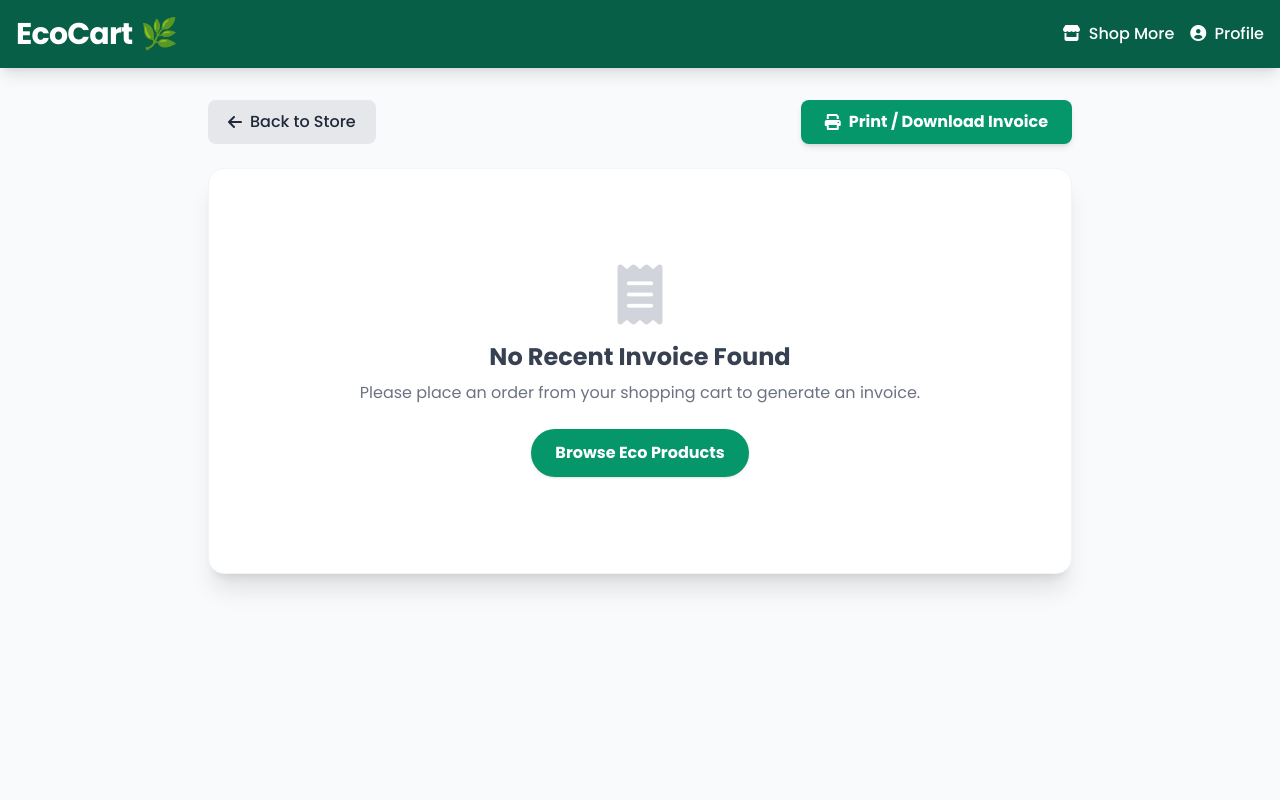
After one commit to ridakhan2811/EcoCart, a Django app: page /invoice/ in a window 1280 px wide. The commit adds this page. Run offline with Django 5.2, Linux system fonts and the light colour scheme; some libraries are stand-ins or nearby versions.

Commit message:
Fix cart state management, checkout order flow, invoice generation, and profile photo upload

```diff
--- a/ecocart/accounts/templates/accounts/wishlist.html
+++ b/ecocart/accounts/templates/accounts/wishlist.html
@@ -35,8 +35,8 @@
                     </a>
                     {% if user.is_authenticated %}
                         <a href="{% url 'accounts:profile' %}" class="flex items-center text-white text-lg hover:text-green-200 mr-4">
-                            <img src="{% if user.profile.profile_picture %}{{ user.profile.profile_picture.url }}{% else %}{% static 'products/images/placeholder.jpg' %}{% endif %}"
-                                 onerror="this.onerror=null; this.src='{% static 'products/images/placeholder.jpg' %}';"
+                            <img src="{% if user.profile_picture and user.profile_picture.name != 'default.jpg' %}{{ user.profile_picture.url }}{% else %}https://ui-avatars.com/api/?name={{ user.username }}&background=059669&color=fff{% endif %}"
+                                 onerror="this.onerror=null; this.src='https://ui-avatars.com/api/?name={{ user.username }}&background=059669&color=fff';"
                                  alt="{{ user.username }} Profile Picture"
                                  class="w-8 h-8 rounded-full border-2 border-white object-cover mr-2">
                             <span class="hidden sm:inline">{{ user.username }}</span>
--- a/ecocart/accounts/urls.py
+++ b/ecocart/accounts/urls.py
@@ -18,5 +18,5 @@ urlpatterns = [
     path('forgot_password/', views.forgot_password_view, name='forgot_password'),
     path('cart/', views.cart_detail, name='cart_detail'),
     path('checkout/', views.checkout_view, name='checkout_view'), # NEW: Checkout page
-
-]+ static(settings.MEDIA_URL, document_root=settings.MEDIA_ROOT)
+    path('invoice/', views.invoice_view, name='invoice_view'), # NEW: Invoice page
+] + static(settings.MEDIA_URL, document_root=settings.MEDIA_ROOT)
--- a/ecocart/accounts/views.py
+++ b/ecocart/accounts/views.py
@@ -181,12 +181,18 @@ def checkout_view(request):
     In a real application, this view would handle creating a Stripe PaymentIntent
     and passing its client_secret to the frontend.
     """
-    # Simulate a client secret. In a real app, this would come from your backend
-    # after creating a PaymentIntent with Stripe.
-    # For testing, you can use a dummy client secret or leave it empty for basic Stripe Elements demo.
-    # Example: client_secret = "pi_YOUR_PAYMENT_INTENT_CLIENT_SECRET_HERE"
     context = {
         'stripe_publishable_key': 'pk_test_TYooMQauvdEDq542VcVE8qPO', # Use Stripe's test publishable key
         'simulated_client_secret': 'seti_12345_secret_abc123', # Dummy client secret for frontend demo
     }
     return render(request, 'products/checkout.html', context)
+
+def invoice_view(request):
+    """
+    Renders the invoice page for completed orders.
+    Order details are populated client-side from sessionStorage.
+    """
+    context = {
+        'page_title': 'EcoCart - Order Invoice',
+    }
+    return render(request, 'products/invoice.html', context)
--- a/ecocart/products/templates/products/cart.html
+++ b/ecocart/products/templates/products/cart.html
@@ -190,8 +190,8 @@
                     {% if user.is_authenticated %}
                         {# Profile Picture and Name moved to the right #}
                         <a href="{% url 'accounts:profile' %}" class="flex items-center text-white text-lg hover:text-green-200 transition duration-300 ease-in-out mr-4 mt-4 lg:mt-0">
-                            <img src="{% if user.profile.profile_picture %}{{ user.profile.profile_picture.url }}{% else %}{% static 'products/images/placeholder.jpg' %}{% endif %}"
-                                 onerror="this.onerror=null; this.src='{% static 'products/images/placeholder.jpg' %}';"
+                            <img src="{% if user.profile_picture and user.profile_picture.name != 'default.jpg' %}{{ user.profile_picture.url }}{% else %}https://ui-avatars.com/api/?name={{ user.username }}&background=059669&color=fff{% endif %}"
+                                 onerror="this.onerror=null; this.src='https://ui-avatars.com/api/?name={{ user.username }}&background=059669&color=fff';"
                                  alt="{{ user.username }} Profile Picture"
                                  class="w-8 h-8 rounded-full border-2 border-white object-cover mr-2">
                             <span class="hidden sm:inline">{{ user.username }}</span>
--- /dev/null
+++ b/ecocart/products/templates/products/invoice.html
@@ -0,0 +1,244 @@
+{# products/templates/products/invoice.html #}
+{% load static %}
+
+<!DOCTYPE html>
+<html lang="en">
+<head>
+    <meta charset="UTF-8">
+    <meta name="viewport" content="width=device-width, initial-scale=1.0">
+    <title>Order Invoice | EcoCart</title>
+    <script src="https://cdn.tailwindcss.com"></script>
+    <link href="https://fonts.googleapis.com/css2?family=Poppins:wght@400;500;600;700&display=swap" rel="stylesheet">
+    <link rel="stylesheet" href="https://cdnjs.cloudflare.com/ajax/libs/font-awesome/6.0.0-beta3/css/all.min.css">
+    <style>
+        body {
+            font-family: 'Poppins', sans-serif;
+            background-color: #f8fafc;
+            color: #1e293b;
+        }
+        @media print {
+            .no-print {
+                display: none !important;
+            }
+            body {
+                background-color: #ffffff !important;
+            }
+            .invoice-card {
+                box-shadow: none !important;
+                border: none !important;
+                padding: 0 !important;
+            }
+        }
+    </style>
+</head>
+<body class="min-h-screen flex flex-col">
+
+    <!-- Header / Navbar (hidden in print) -->
+    <header class="bg-emerald-800 p-4 shadow-lg sticky top-0 z-40 no-print">
+        <div class="container mx-auto flex items-center justify-between">
+            <a href="{% url 'accounts:home' %}" class="flex items-center text-white">
+                <span class="font-bold text-3xl tracking-tight flex items-center">
+                    EcoCart <span class="ml-2 text-green-300">🌿</span>
+                </span>
+            </a>
+            <div class="flex items-center space-x-4">
+                <a href="{% url 'products:list' %}" class="text-white hover:text-green-200 font-medium transition duration-300">
+                    <i class="fas fa-store mr-1"></i> Shop More
+                </a>
+                <a href="{% url 'accounts:profile' %}" class="text-white hover:text-green-200 font-medium transition duration-300">
+                    <i class="fas fa-user-circle mr-1"></i> Profile
+                </a>
+            </div>
+        </div>
+    </header>
+
+    <main class="flex-grow container mx-auto px-4 py-8 max-w-4xl">
+
+        <!-- Top Action Controls (hidden in print) -->
+        <div class="flex justify-between items-center mb-6 no-print">
+            <a href="{% url 'products:list' %}" class="px-5 py-2.5 bg-gray-200 hover:bg-gray-300 text-gray-800 rounded-lg font-medium transition duration-200 flex items-center">
+                <i class="fas fa-arrow-left mr-2"></i> Back to Store
+            </a>
+            <button onclick="window.print()" class="px-6 py-2.5 bg-emerald-600 hover:bg-emerald-700 text-white rounded-lg font-bold shadow-md transition duration-200 flex items-center">
+                <i class="fas fa-print mr-2"></i> Print / Download Invoice
+            </button>
+        </div>
+
+        <!-- Invoice Document Card -->
+        <div id="invoice-card" class="invoice-card bg-white p-8 md:p-12 rounded-2xl shadow-xl border border-gray-100">
+            <!-- Invoice Header -->
+            <div class="flex flex-col sm:flex-row justify-between items-start border-b border-gray-200 pb-8 mb-8 gap-4">
+                <div>
+                    <h1 class="text-4xl font-extrabold text-emerald-800 flex items-center">
+                        EcoCart <span class="ml-2 text-3xl">🌿</span>
+                    </h1>
+                    <p class="text-gray-500 text-sm mt-1">Sustainable & Eco-Friendly Shopping Platform</p>
+                    <p class="text-gray-500 text-xs mt-0.5">support@ecocart.com | www.ecocart.com</p>
+                </div>
+                <div class="text-left sm:text-right">
+                    <span class="inline-block px-4 py-1.5 bg-emerald-100 text-emerald-800 text-sm font-bold rounded-full mb-3">
+                        <i class="fas fa-check-circle mr-1"></i> Payment Successful
+                    </span>
+                    <h2 class="text-2xl font-bold text-gray-800">INVOICE</h2>
+                    <p class="text-gray-600 font-semibold text-sm">Invoice #: <span id="inv-number" class="text-emerald-700">ECO-000000</span></p>
+                    <p class="text-gray-500 text-xs mt-1">Date: <span id="inv-date">--</span></p>
+                </div>
+            </div>
+
+            <!-- Customer & Shipping Details -->
+            <div class="grid grid-cols-1 sm:grid-cols-2 gap-6 mb-8 text-sm">
+                <div class="bg-gray-50 p-5 rounded-xl border border-gray-200">
+                    <h3 class="font-bold text-gray-800 text-base mb-2 text-emerald-800 flex items-center">
+                        <i class="fas fa-truck mr-2"></i> Shipping To
+                    </h3>
+                    <p id="cust-name" class="font-semibold text-gray-900 text-base">Customer Name</p>
+                    <p id="cust-address1" class="text-gray-600">Address Line 1</p>
+                    <p id="cust-address2" class="text-gray-600">Address Line 2</p>
+                    <p id="cust-citystatezip" class="text-gray-600">City, State Zip</p>
+                    <p id="cust-country" class="text-gray-600">Country</p>
+                    <p id="cust-phone" class="text-gray-600 mt-2 font-medium"><i class="fas fa-phone text-xs mr-1"></i> Phone: --</p>
+                </div>
+
+                <div class="bg-gray-50 p-5 rounded-xl border border-gray-200 flex flex-col justify-between">
+                    <div>
+                        <h3 class="font-bold text-gray-800 text-base mb-2 text-emerald-800 flex items-center">
+                            <i class="fas fa-credit-card mr-2"></i> Payment Details
+                        </h3>
+                        <p class="text-gray-700"><span class="font-semibold">Payment Method:</span> Credit / Debit Card</p>
+                        <p class="text-gray-700"><span class="font-semibold">Card Ending:</span> •••• <span id="inv-card-last4">4242</span></p>
+                        <p class="text-gray-700"><span class="font-semibold">Status:</span> <span class="text-emerald-600 font-bold">Paid</span></p>
+                    </div>
+                    <div class="mt-4 pt-3 border-t border-gray-200 text-xs text-emerald-700">
+                        🌱 Thank you for helping lower our carbon footprint with your sustainable purchase!
+                    </div>
+                </div>
+            </div>
+
+            <!-- Items Table -->
+            <div class="overflow-x-auto mb-8">
+                <table class="w-full text-left border-collapse">
+                    <thead>
+                        <tr class="bg-emerald-800 text-white text-sm font-semibold uppercase tracking-wider">
+                            <th class="py-3 px-4 rounded-l-lg">Item</th>
+                            <th class="py-3 px-4 text-center">Unit Price</th>
+                            <th class="py-3 px-4 text-center">Qty</th>
+                            <th class="py-3 px-4 text-right rounded-r-lg">Subtotal</th>
+                        </tr>
+                    </thead>
+                    <tbody id="inv-items-body" class="divide-y divide-gray-200 text-sm">
+                        <!-- Items injected dynamically -->
+                    </tbody>
+                </table>
+            </div>
+
+            <!-- Financial Summary -->
+            <div class="flex justify-end">
+                <div class="w-full sm:w-80 space-y-3 bg-gray-50 p-5 rounded-xl border border-gray-200">
+                    <div class="flex justify-between text-gray-600">
+                        <span>Subtotal:</span>
+                        <span class="font-semibold text-gray-800">₹<span id="inv-subtotal">0.00</span></span>
+                    </div>
+                    <div class="flex justify-between text-gray-600">
+                        <span>Shipping:</span>
+                        <span class="font-semibold text-gray-800">₹<span id="inv-shipping">0.00</span></span>
+                    </div>
+                    <div id="inv-discount-row" class="flex justify-between text-emerald-600 font-semibold" style="display: none;">
+                        <span>Discount (<span id="inv-promo-code"></span>):</span>
+                        <span>- ₹<span id="inv-discount">0.00</span></span>
+                    </div>
+                    <div class="border-t border-gray-300 pt-3 flex justify-between text-lg font-bold text-gray-900">
+                        <span>Total Paid:</span>
+                        <span class="text-emerald-800">₹<span id="inv-total">0.00</span></span>
+                    </div>
+                </div>
+            </div>
+
+            <!-- Footer Message -->
+            <div class="mt-12 pt-6 border-t border-gray-200 text-center text-gray-500 text-xs space-y-1">
+                <p class="font-semibold text-gray-700">EcoCart 🌱 — Empowering Sustainable Choices</p>
+                <p>If you have any questions about this invoice, please contact support@ecocart.com</p>
+            </div>
+        </div>
+    </main>
+
+    <script>
+        document.addEventListener('DOMContentLoaded', () => {
+            const rawOrder = sessionStorage.getItem('lastOrder');
+            if (!rawOrder) {
+                // If no order data present, show fallback
+                document.getElementById('invoice-card').innerHTML = `
+                    <div class="text-center py-12">
+                        <i class="fas fa-receipt text-6xl text-gray-300 mb-4"></i>
+                        <h2 class="text-2xl font-bold text-gray-700">No Recent Invoice Found</h2>
+                        <p class="text-gray-500 mt-2">Please place an order from your shopping cart to generate an invoice.</p>
+                        <a href="/products/" class="inline-block mt-6 px-6 py-3 bg-emerald-600 text-white font-bold rounded-full shadow hover:bg-emerald-700 transition">
+                            Browse Eco Products
+                        </a>
+                    </div>
+                `;
+                return;
+            }
+
+            const order = JSON.parse(rawOrder);
+
+            // Populate Info
+            document.getElementById('inv-number').textContent = order.orderId || 'ECO-100100';
+            document.getElementById('inv-date').textContent = order.date || new Date().toLocaleDateString();
+
+            // Populate Customer Shipping
+            if (order.customer) {
+                document.getElementById('cust-name').textContent = order.customer.name || 'Valued Customer';
+                document.getElementById('cust-address1').textContent = order.customer.address1 || '';
+                document.getElementById('cust-address2').textContent = order.customer.address2 || '';
+                document.getElementById('cust-citystatezip').textContent = `${order.customer.city || ''}, ${order.customer.state || ''} ${order.customer.zip || ''}`.trim();
+                document.getElementById('cust-country').textContent = order.customer.country || 'India';
+                document.getElementById('cust-phone').innerHTML = `<i class="fas fa-phone text-xs mr-1"></i> Phone: ${order.customer.phone || 'N/A'}`;
+            }
+
+            if (order.cardLast4) {
+                document.getElementById('inv-card-last4').textContent = order.cardLast4;
+            }
+
+            // Populate Items Table
+            const itemsBody = document.getElementById('inv-items-body');
+            itemsBody.innerHTML = '';
+
+            if (order.items && order.items.length > 0) {
+                order.items.forEach(item => {
+                    const price = parseFloat(item.price) || 0;
+                    const qty = parseInt(item.quantity) || 1;
+                    const lineTotal = price * qty;
+
+                    const rowHtml = `
+                        <tr class="hover:bg-gray-50 transition">
+                            <td class="py-4 px-4 flex items-center space-x-3">
+                                <img src="${item.image_url}" onerror="this.onerror=null; this.src='/static/products/images/placeholder.jpg';" class="w-12 h-12 object-cover rounded-md border border-gray-200">
+                                <div>
+                                    <p class="font-semibold text-gray-800">${item.name}</p>
+                                    <p class="text-xs text-gray-500">ID: #${item.id}</p>
+                                </div>
+                            </td>
+                            <td class="py-4 px-4 text-center font-medium">₹${price.toFixed(2)}</td>
+                            <td class="py-4 px-4 text-center font-medium">${qty}</td>
+                            <td class="py-4 px-4 text-right font-bold text-gray-800">₹${lineTotal.toFixed(2)}</td>
+                        </tr>
+                    `;
+                    itemsBody.insertAdjacentHTML('beforeend', rowHtml);
+                });
+            }
+
+            // Financial Breakdown
+            document.getElementById('inv-subtotal').textContent = (parseFloat(order.subtotal) || 0).toFixed(2);
+            document.getElementById('inv-shipping').textContent = (parseFloat(order.shipping) || 0).toFixed(2);
+            document.getElementById('inv-total').textContent = (parseFloat(order.total) || 0).toFixed(2);
+
+            const discountRow = document.getElementById('inv-discount-row');
+            if (order.discount && order.discount > 0) {
+                discountRow.style.display = 'flex';
+                document.getElementById('inv-discount').textContent = parseFloat(order.discount).toFixed(2);
+                document.getElementById('inv-promo-code').textContent = order.promoCode || 'PROMO';
+            }
+        });
+    </script>
+</body>
+</html>
--- a/ecocart/products/templates/products/product_detail.html
+++ b/ecocart/products/templates/products/product_detail.html
@@ -200,8 +200,8 @@
 
                     {% if user.is_authenticated %}
                         <a href="{% url 'accounts:profile' %}" class="flex items-center text-white text-lg hover:text-green-200 transition duration-300 ease-in-out mr-4 mt-4 lg:mt-0">
-                            <img src="{% if user.profile.profile_picture %}{{ user.profile.profile_picture.url }}{% else %}{% static 'products/images/placeholder.jpg' %}{% endif %}"
-                                 onerror="this.onerror=null; this.src='{% static 'products/images/placeholder.jpg' %}';"
+                            <img src="{% if user.profile_picture and user.profile_picture.name != 'default.jpg' %}{{ user.profile_picture.url }}{% else %}https://ui-avatars.com/api/?name={{ user.username }}&background=059669&color=fff{% endif %}"
+                                 onerror="this.onerror=null; this.src='https://ui-avatars.com/api/?name={{ user.username }}&background=059669&color=fff';"
                                  alt="{{ user.username }} Profile Picture"
                                  class="w-8 h-8 rounded-full border-2 border-white object-cover mr-2">
                             <span class="hidden sm:inline">{{ user.username }}</span>
--- a/ecocart/products/templates/products/product_list.html
+++ b/ecocart/products/templates/products/product_list.html
@@ -203,8 +203,8 @@
                     {% if user.is_authenticated %}
                         {# Profile Picture and Name moved to the right #}
                         <a href="{% url 'accounts:profile' %}" class="flex items-center text-white text-lg hover:text-green-200 transition duration-300 ease-in-out mr-4 mt-4 lg:mt-0">
-                            <img src="{% if user.profile.profile_picture %}{{ user.profile.profile_picture.url }}{% else %}{% static 'products/images/placeholder.jpg' %}{% endif %}"
-                                 onerror="this.onerror=null; this.src='{% static 'products/images/placeholder.jpg' %}';"
+                            <img src="{% if user.profile_picture and user.profile_picture.name != 'default.jpg' %}{{ user.profile_picture.url }}{% else %}https://ui-avatars.com/api/?name={{ user.username }}&background=059669&color=fff{% endif %}"
+                                 onerror="this.onerror=null; this.src='https://ui-avatars.com/api/?name={{ user.username }}&background=059669&color=fff';"
                                  alt="{{ user.username }} Profile Picture"
                                  class="w-8 h-8 rounded-full border-2 border-white object-cover mr-2">
                             <span class="hidden sm:inline">{{ user.username }}</span>
```
Also changed, not shown: ecocart/accounts/templates/accounts/profile.html (+4 -4 lines), ecocart/products/static/products/js/product.js (+131 -33 lines), ecocart/products/templates/products/checkout.html (+66 -25 lines).
